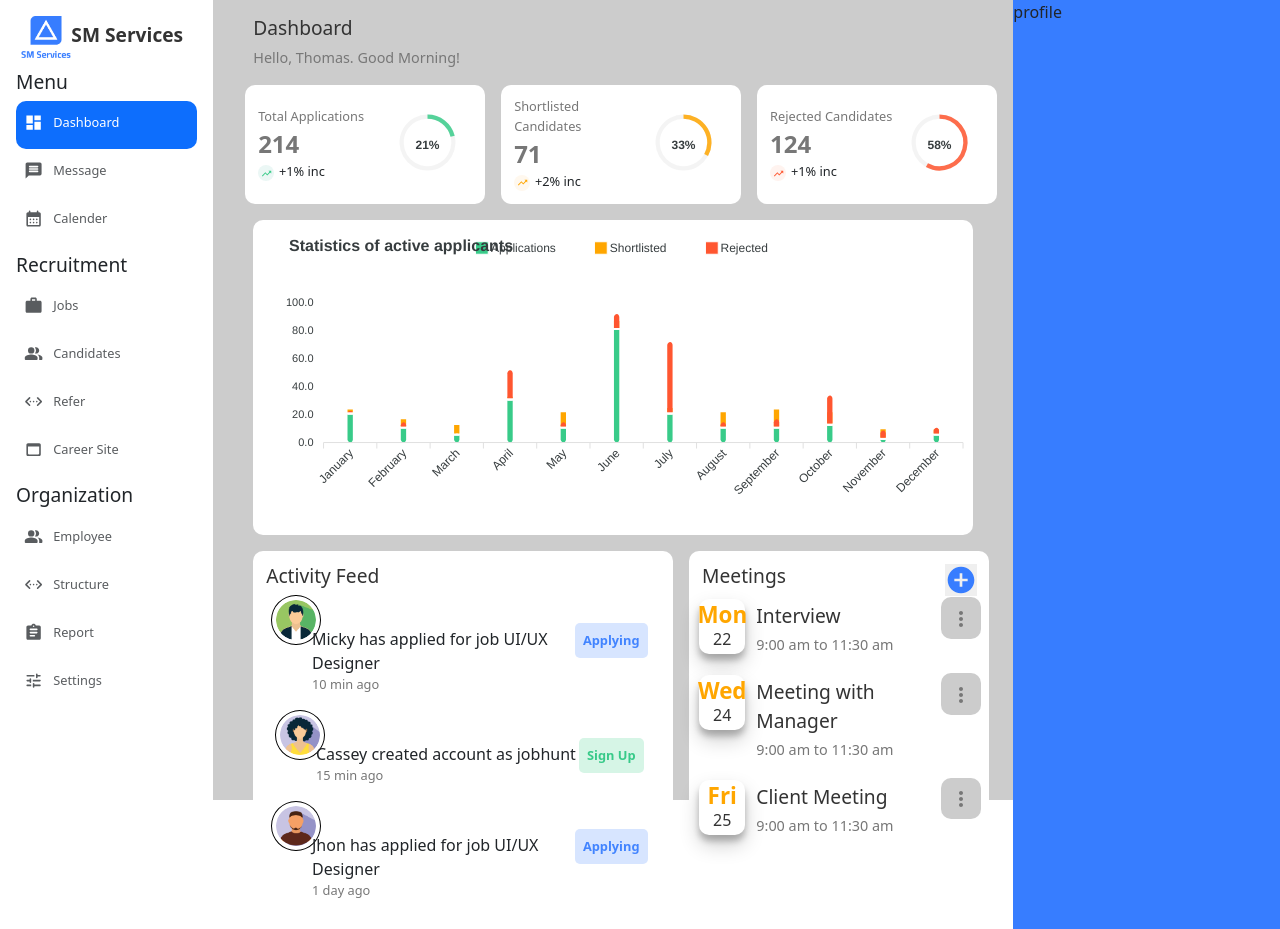
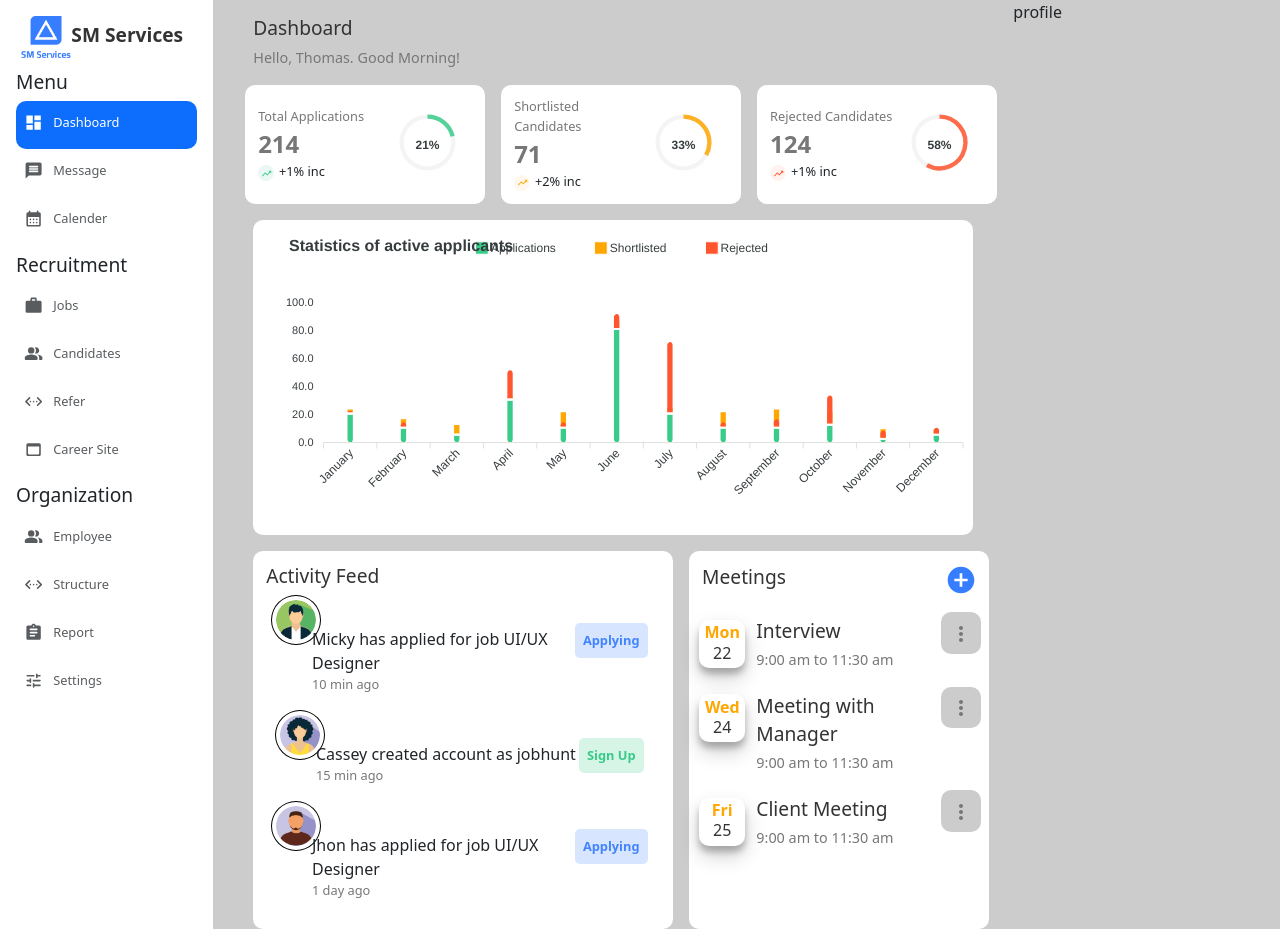
Before and after one commit to Manoj-880/Employ-managment-frontend, a React (Create React App) app: page / in a window 1280 px wide. Built offline with nearby package versions, Linux system fonts and the light colour scheme.

Commit message:
completed meetings in dashboard

```diff
--- a/src/App.css
+++ b/src/App.css
@@ -76,7 +76,7 @@
 
 .mainpage {
   background-color: var(--gray);
-  height: 100vh;
+  height: 100%;
   display: flex;
   flex-direction: row;
 }
@@ -188,9 +188,6 @@
   width: 1rem;
   border-radius: 50%;
 }
-.dashboard-profile {
-  background-color: #377dff;
-}
 .dashboard-graph {
   background-color: var(--white);
   border-radius: 10px;
@@ -261,10 +258,12 @@
   display: flex;
   flex-direction: row;
   justify-content: space-between;
-  align-items: center;
+  align-items: baseline;
+  margin-bottom: 1rem;
 }
 .meeting-header .icon{
   cursor: pointer;
+  background-color: transparent;
   color: var(--primary);
   border: none;
 }
@@ -282,7 +281,7 @@
   padding-bottom: 0.2rem;
 }
 .meeting-calender .week{
-  font-size: 1.4rem;
+  font-size: 1rem;
   font-weight: 600;
   color: #FFA600;
   margin-bottom: -0.1rem;
```
